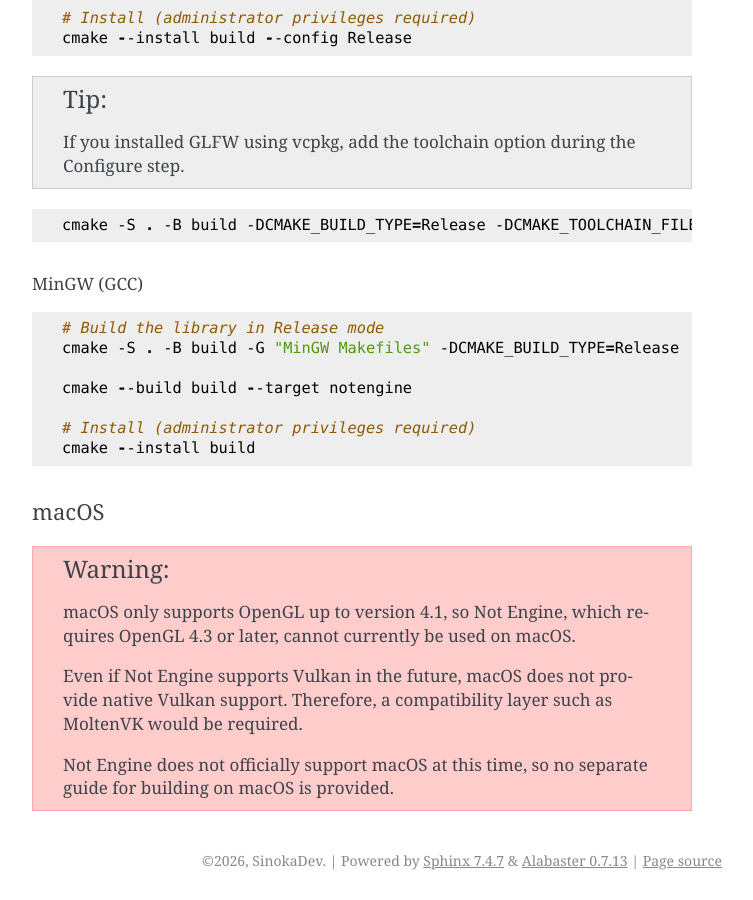
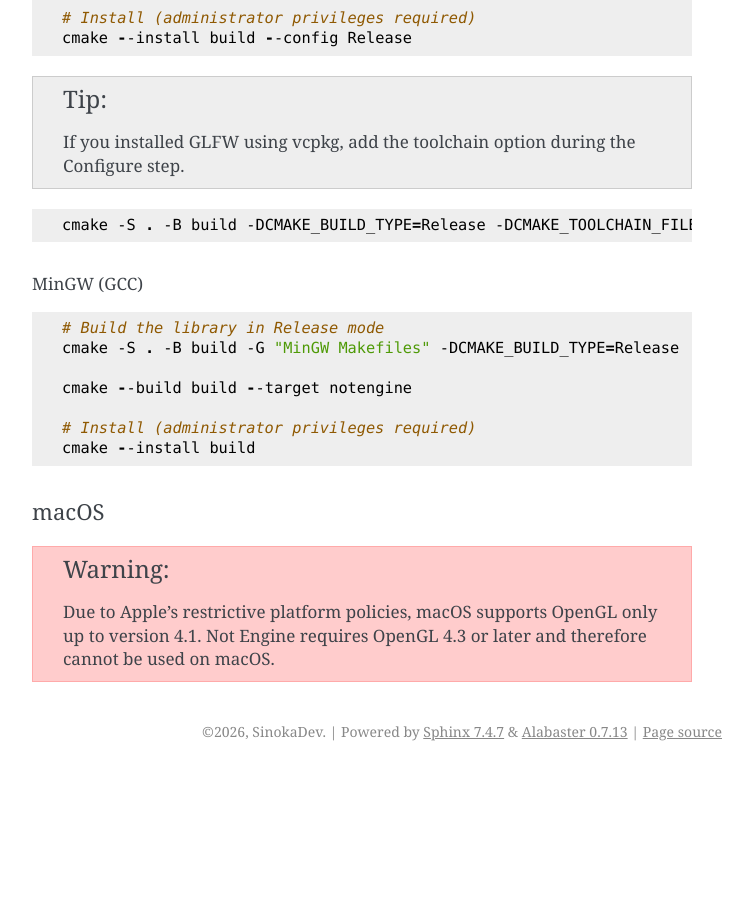
Before and after one commit to sinokadev/notengine, a Sphinx documentation site: the page built from docs/source/getting-started.rst, in a window 1280 px wide and 900 px high, scrolled down 2080 px. Shown: the whole window, without its empty margins (388-1141 px from the left). Built offline with Sphinx 7.4.7, drawn with Linux system fonts in a browser that asks for light colours; after the commit the page ends 2851 px from its top, so only the background shows below that.

Commit message:
Update macOS compatibility notes in getting-started guide
Clarified macOS OpenGL support limitations for Not Engine.

```diff
--- a/docs/source/getting-started.rst
+++ b/docs/source/getting-started.rst
@@ -135,15 +135,7 @@ macOS
 
 .. warning::
 
-   macOS only supports OpenGL up to version 4.1, so Not Engine,
-   which requires OpenGL 4.3 or later, cannot currently be used on macOS.
-
-   Even if Not Engine supports Vulkan in the future, macOS does not provide
-   native Vulkan support. Therefore, a compatibility layer such as MoltenVK
-   would be required.
-
-   Not Engine does not officially support macOS at this time,
-   so no separate guide for building on macOS is provided.
+   Due to Apple's restrictive platform policies, macOS supports OpenGL only up to version 4.1. Not Engine requires OpenGL 4.3 or later and therefore cannot be used on macOS.
 
 .. toctree::
    :maxdepth: 2
```
